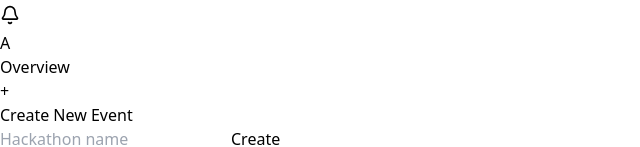
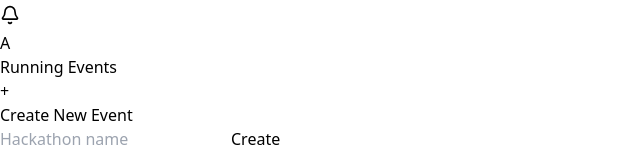
Before and after one commit to Diya-19/Event-Orchestration-System, a React (Vite) app in the folder frontend/: page /dashboard/multiple-events in a window 1280 px wide. Shown: the part 571-718 px from the top of the page, without its empty margins (0-640 px from the left). Built offline with nearby package versions, Linux system fonts and the light colour scheme.

Commit message:
edit Multiple Events page

```diff
--- a/frontend/src/pages/Committee Dashboard/MultipleEvent.tsx
+++ b/frontend/src/pages/Committee Dashboard/MultipleEvent.tsx
@@ -39,7 +39,7 @@ export default function MultipleEvent(): JSX.Element {
   return (
     <div className="p-8 bg-[#fafafa] min-h-screen">
       <h1 className="text-3xl font-bold text-gray-900 mb-8">
-        Overview
+        Running Events
       </h1>
 
       {/* Create Event */}
```
